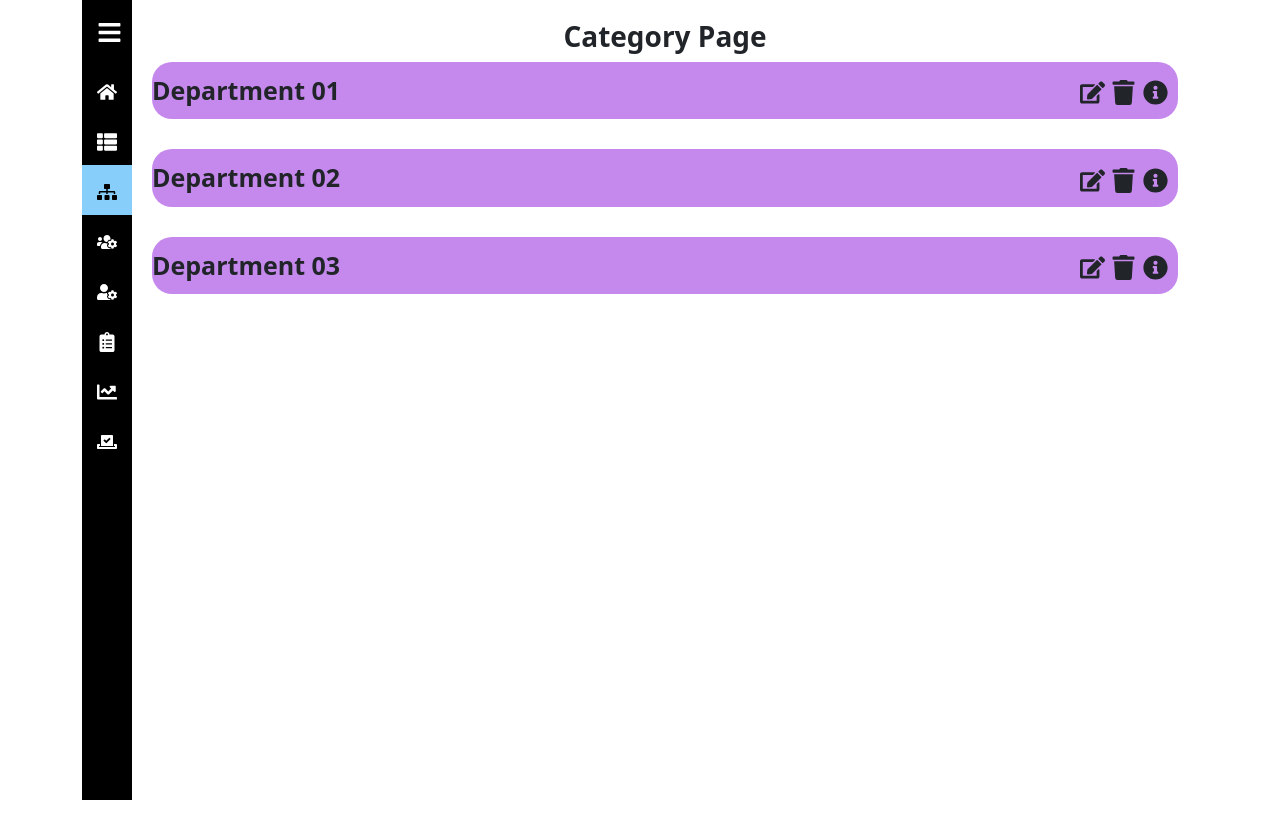
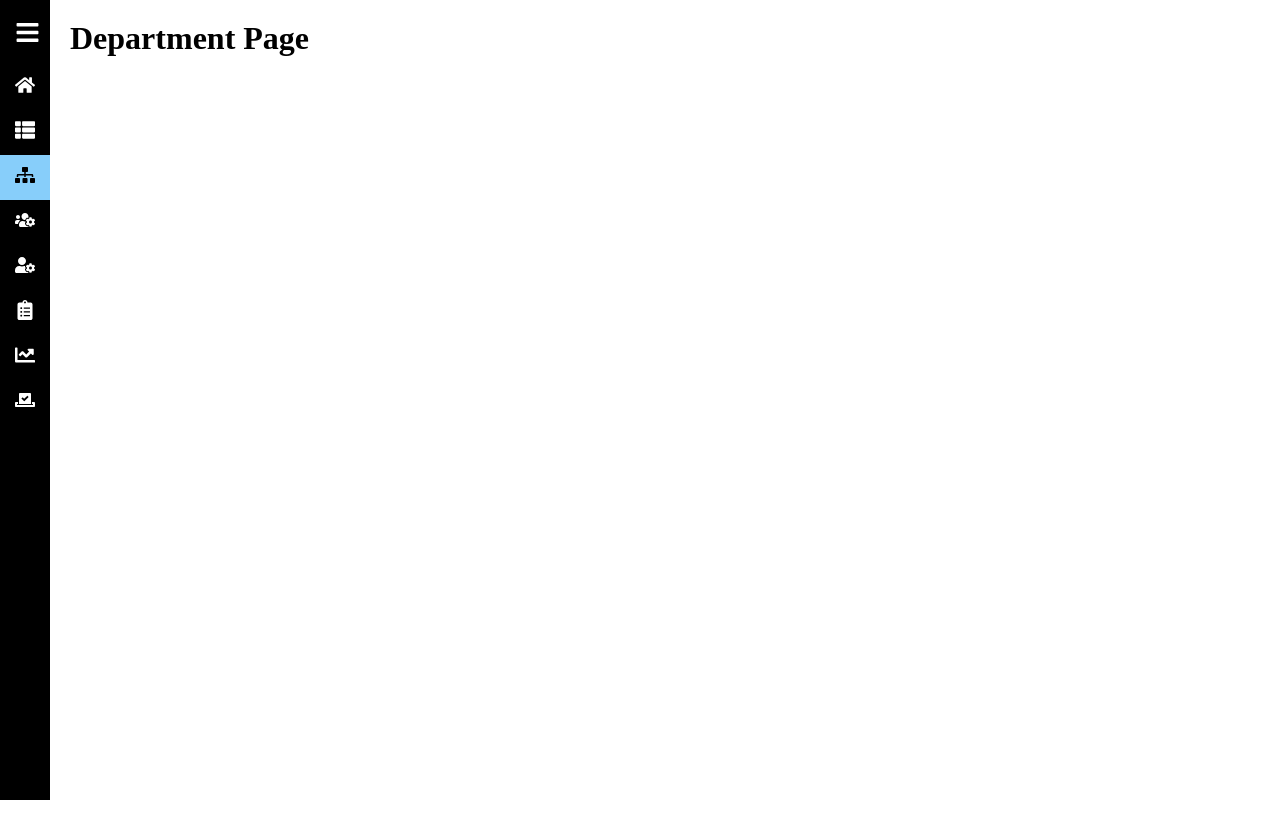
Before and after one commit to Comp1640-group10/Uni-FE, a React (Create React App) app: page /Department in a window 1280 px wide. After the commit the page ends 800 px from the top, so only its background shows below. Built offline with nearby package versions, Linux system fonts and the light colour scheme.

Commit message:
Revert "page"

```diff
--- a/package.json
+++ b/package.json
@@ -3,13 +3,9 @@
   "version": "0.1.0",
   "private": true,
   "dependencies": {
-    "@fortawesome/react-fontawesome": "^0.2.0",
     "@testing-library/jest-dom": "^5.16.5",
     "@testing-library/react": "^13.4.0",
     "@testing-library/user-event": "^13.5.0",
-    "bootstrap": "^5.2.3",
-    "font-awesome": "^4.7.0",
-    "font-awesome-icons": "^1.6.0",
     "react": "^18.2.0",
     "react-dom": "^18.2.0",
     "react-icons": "^4.7.1",
--- a/src/App.js
+++ b/src/App.js
@@ -6,12 +6,10 @@ import Category from './pages/Category';
 import Department from './pages/Department';
 import Management from './pages/Management';
 import StaffSubmission from './pages/StaffSubmission';
+import Submission from './pages/Submission';
+import Sidebar from './components/Sidebar'
 import Role from './pages/Role'
-import Submission from './pages/Submission';
-import Sidebar from "./components/Sidebar";
 import Statistics from './pages/Statistics'
-import NewCategory from "./pages/NewCategory";
-import NewDepartment from "./pages/NewDepartment";
 
 function App() {
   return (
@@ -26,8 +24,6 @@ function App() {
           <Route path="/submission" element={< Submission />} />
           <Route path="/role" element={<Role />} />
           <Route path="/statistics" element={<Statistics />} />
-          <Route path="/newCategory" element={<NewCategory />} />
-          <Route path="/newDepartment" element={<NewDepartment />} />
         </Routes>
       </Sidebar>
     </BrowserRouter>
--- a/src/index.js
+++ b/src/index.js
@@ -2,7 +2,6 @@ import React from 'react';
 import ReactDOM from 'react-dom/client';
 import App from './App';
 import reportWebVitals from './reportWebVitals';
-
 
 const root = ReactDOM.createRoot(document.getElementById('root'));
 root.render(
--- a/src/pages/Category.css
+++ /dev/null
@@ -1,63 +0,0 @@
-* {
-    margin: 0;
-    padding: 0;
-    text-align: none;
-}
-
-.wrapper {
-
-    display: flex;
-}
-
-.category {
-    height: 100vh;
-    width: 100%;
-}
-
-.wrapper h3 {
-    text-align: center;
-    font-weight: bold;
-}
-
-.icons {
-    display: flex;
-    align-items: center;
-    justify-content: space-between;
-    margin-bottom: 30px;
-    background: #c589ed;
-    border-radius: 20px;
-}
-
-.name {
-    font-size: 25px;
-    font-weight: bold;
-
-}
-
-.icon-cate {
-    margin: 10px;
-    font-size: 25px;
-
-}
-
-.input-page {
-    text-align: center;
-}
-
-.input {
-    padding: 20px;
-    width: 100%;
-
-}
-
-.btn button {
-    background-color: #0d6efd;
-    border: none;
-    color: white;
-    padding: 10px 22px;
-    text-align: center;
-    text-decoration: none;
-    display: inline-block;
-    font-size: 16px;
-    border-radius: 10px;
-}
--- a/src/pages/Category.jsx
+++ b/src/pages/Category.jsx
@@ -1,53 +1,11 @@
-/* eslint-disable no-undef */
 import React from 'react';
-import 'bootstrap/dist/css/bootstrap.min.css';
-import {
-    FaTrash,
-    FaEdit,
-    FaInfoCircle
-} from 'react-icons/fa'
-import './Category.css'
-import { NavLink } from 'react-router-dom';
 
 const Category = () => {
-    const categoryitem = [
-        {
-            name: 'staff 1',
-            delete: <FaTrash />,
-            edit: <FaEdit />,
-            detail: <FaInfoCircle />
-        },
-        {
-            name: 'staff 2',
-            delete: <FaTrash />,
-            edit: <FaEdit />,
-            detail: <FaInfoCircle />
-        },
-        {
-            name: 'staff 3',
-            delete: <FaTrash />,
-            edit: <FaEdit />,
-            detail: <FaInfoCircle />
-        },
-
-    ]
     return (
-        <div className='wrapper'>
-
-            <div className='category'>
-                <h3>Category Page</h3>
-                {
-                    categoryitem.map((category, index) => (
-                        <div className='icons'>
-                            <div className='name'>{category.name}</div>
-                            <div className='icon-cate'>{category.edit} {category.delete} {category.detail}</div>
-                        </div>
-                    ))
-
-                }
-            </div>
+        <div>
+            <h1>Category Page</h1>
         </div>
-    )
+    );
 };
 
 export default Category;
--- a/src/pages/Department.jsx
+++ b/src/pages/Department.jsx
@@ -1,51 +1,11 @@
 import React from 'react';
-import 'bootstrap/dist/css/bootstrap.min.css';
-import {
-    FaTrash,
-    FaEdit,
-    FaInfoCircle
-} from 'react-icons/fa'
-import './Category.css'
+
 const Department = () => {
-    const departmentitem = [
-        {
-            name: 'Department 01',
-            delete: <FaTrash />,
-            edit: <FaEdit />,
-            detail: <FaInfoCircle />
-        },
-        {
-            name: 'Department 02',
-            delete: <FaTrash />,
-            edit: <FaEdit />,
-            detail: <FaInfoCircle />
-        },
-        {
-            name: 'Department 03',
-            delete: <FaTrash />,
-            edit: <FaEdit />,
-            detail: <FaInfoCircle />
-        },
-
-    ]
     return (
-
-        <div className='wrapper'>
-
-            <div className='category'>
-                <h3>Category Page</h3>
-                {
-                    departmentitem.map((category, index) => (
-                        <div className='icons'>
-                            <div className='name'>{category.name}</div>
-                            <div className='icon-cate'>{category.edit} {category.delete} {category.detail}</div>
-                        </div>
-                    ))
-
-                }
-            </div>
+        <div>
+            <h1>Department Page</h1>
         </div>
-    )
+    );
 };
 
 export default Department;
--- a/src/pages/NewCategory.jsx
+++ /dev/null
@@ -1,22 +0,0 @@
-import './Category.css'
-function NewCategory() {
-    return (
-        <div className='wrapper'>
-            <div className='category'>
-                <h3>new Category</h3>
-                <div className='input-page'>
-                    <div className='input'>
-                        <h4>name category</h4>
-                        <input type='text' placeholder='add new category' size='50' maxLength='50' />
-
-                    </div>
-                    <div className='btn'>
-                        <button>add new</button>
-                    </div>
-                </div>
-            </div>
-        </div>
-    );
-}
-
-export default NewCategory;
--- a/src/pages/NewDepartment.jsx
+++ /dev/null
@@ -1,22 +0,0 @@
-function NewDepartment() {
-    return (
-
-        <div className='wrapper'>
-            <div className='category'>
-                <h3>new Department</h3>
-                <div className='input-page'>
-                    <div className='input'>
-                        <h4>name Department</h4>
-                        <input type='text' placeholder='add new department' size='50' maxLength='50' />
-
-                    </div>
-                    <div className='btn'>
-                        <button>add new</button>
-                    </div>
-                </div>
-            </div>
-        </div>
-    );
-}
-
-export default NewDepartment;
```
Also changed, not shown: 1 other file (tests, documents, lock files or other folders).
